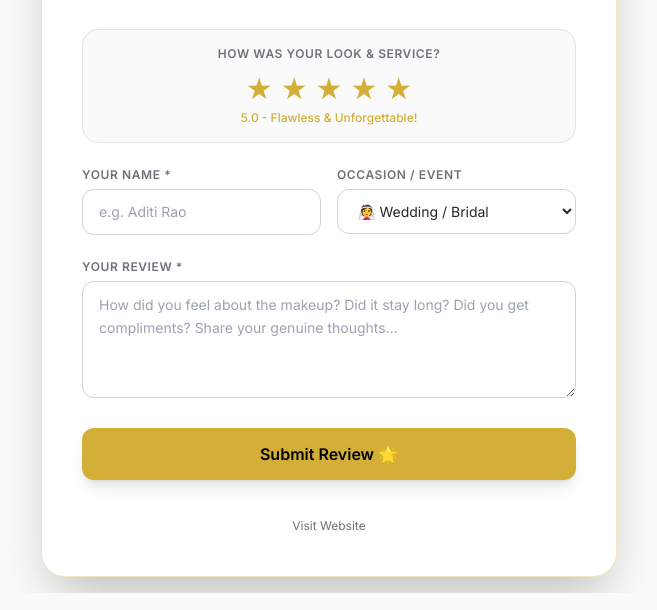
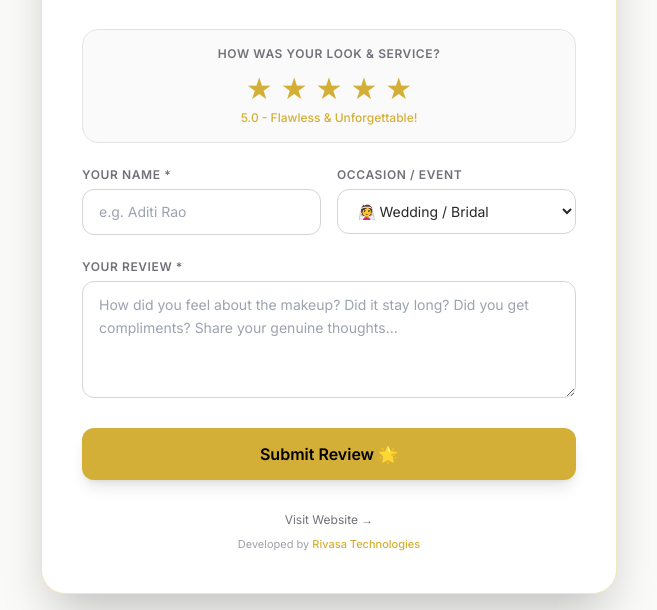
Before and after one commit to rithe915-commits/sayali-banode-makeup, a website: page review/index.html in a window 1280 px wide. Shown: the part 252-862 px from the top of the page, without its empty margins (311-968 px from the left). Drawn offline with nearby package versions, Linux system fonts and the light colour scheme; no server answers; a web font is replaced by a local one.

Commit message:
Add 'Website Developed by Rivasa Technologies' credit to footer

```diff
--- a/review/index.html
+++ b/review/index.html
@@ -116,8 +116,11 @@
         Submit Review 🌟
       </button>
 
-      <div class="text-center pt-2">
-        <a href="index.html" class="text-xs text-zinc-500 hover:text-gold transition">Visit Website</a>
+      <div class="text-center pt-2 space-y-2">
+        <a href="index.html" class="text-xs text-zinc-500 hover:text-gold transition block">Visit Website &rarr;</a>
+        <p class="text-[11px] text-zinc-400">
+          Developed by <span class="text-gold font-medium">Rivasa Technologies</span>
+        </p>
       </div>
     </form>
 
```
Also changed, not shown: admin.html (+6 -0 lines), admin/index.html (+6 -0 lines), index.html (+5 -2 lines), review.html (+5 -2 lines), dist/admin.html, dist/admin/index.html, dist/index.html, dist/review.html, dist/review/index.html.
